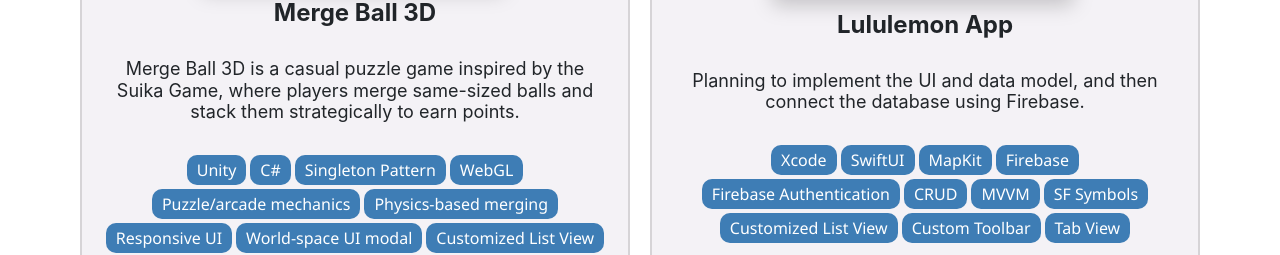
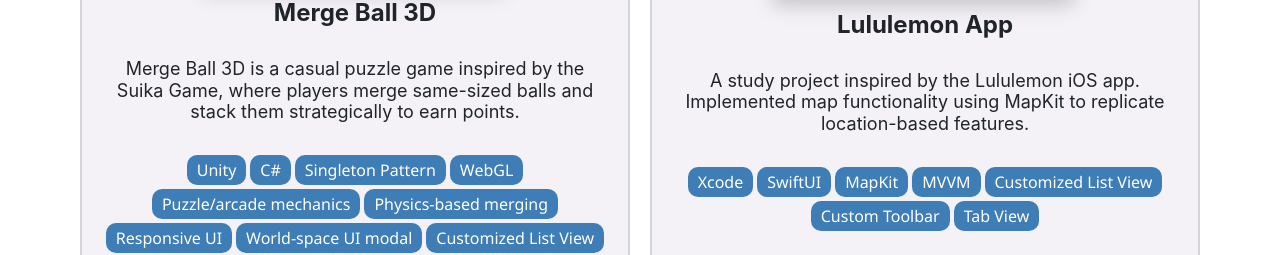
Before and after one commit to elriot/kim_portfolio, a React (Create React App) app: page /#/portfolios in a window 1280 px wide. Shown: the part 371-626 px from the top of the page. Built offline with nearby package versions, Linux system fonts and the light colour scheme.

Commit message:
update lululemon app description

```diff
--- a/src/pages/PortfolioPage.js
+++ b/src/pages/PortfolioPage.js
@@ -80,8 +80,7 @@
             <h5 className="card-title">Lululemon App</h5>
             <div className="card-description">
               <p>
-                Planning to implement the UI and data model, and then connect
-                the database using Firebase.
+			  A study project inspired by the Lululemon iOS app. Implemented map functionality using MapKit to replicate location-based features.
               </p>
               {/* <div className="card-bold">
                                 <p> - Notice -</p>
@@ -93,11 +92,11 @@
               <span>Xcode</span>
               <span>SwiftUI</span>
               <span>MapKit</span>
-              <span>Firebase</span>
-              <span>Firebase Authentication</span>
-              <span>CRUD</span>
+              {/* <span>Firebase</span>
+              <span>Firebase Authentication</span> */}
+              {/* <span>CRUD</span> */}
               <span>MVVM</span>
-              <span>SF Symbols</span>
+              {/* <span>SF Symbols</span> */}
               <span>Customized List View</span>
               <span>Custom Toolbar</span>
               <span>Tab View</span>
```
